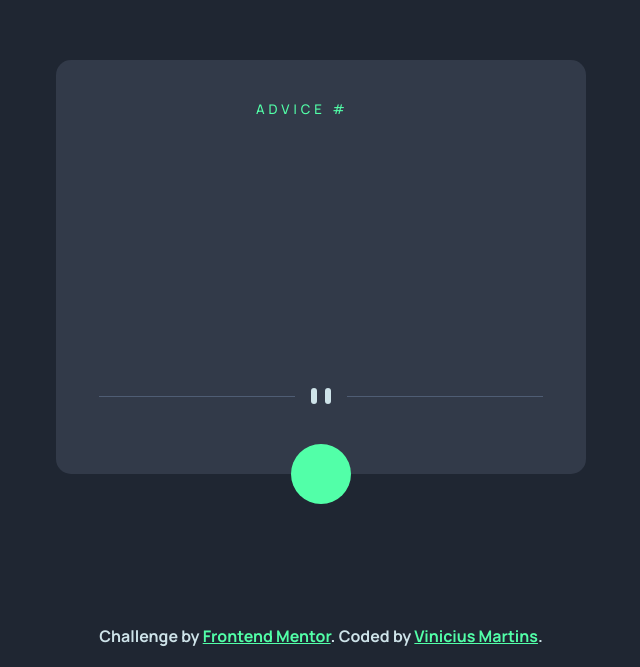
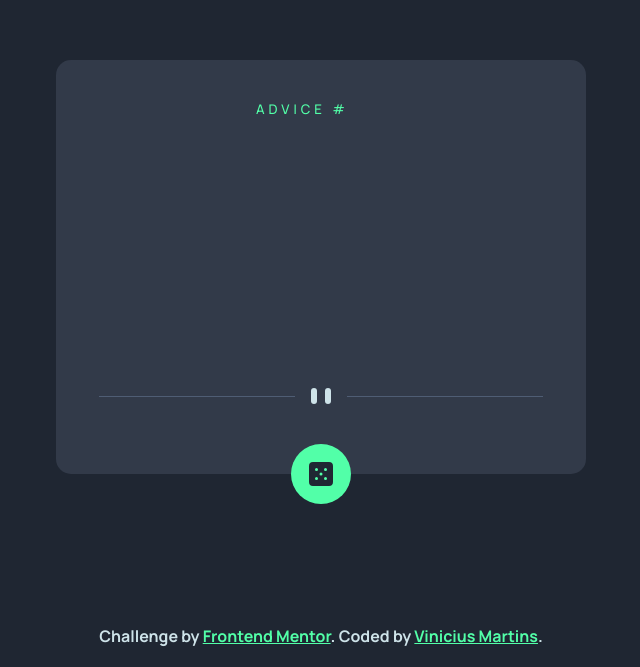
Before and after one commit to viniciussnitram/advice-generator-app, a plain HTML site: page index.html in a window 1280 px wide. Shown: the part 133-800 px from the top of the page, without its empty margins (319-959 px from the left). Drawn offline with nearby package versions, Linux system fonts and the light colour scheme; the site is published under a folder, as on GitHub Pages, so addresses that start at the root find nothing; no server answers.

Commit message:
style: Adding the right way of background-image

```diff
--- a/css/main.css
+++ b/css/main.css
@@ -67,7 +67,7 @@ section img {
 
 button {
     background-color: var(--neon-green);
-    background-image: url(/../images/icon-dice.svg);
+    background-image: url(../images/icon-dice.svg);
     background-position: center;
     background-repeat: no-repeat;
     border: none;
```
